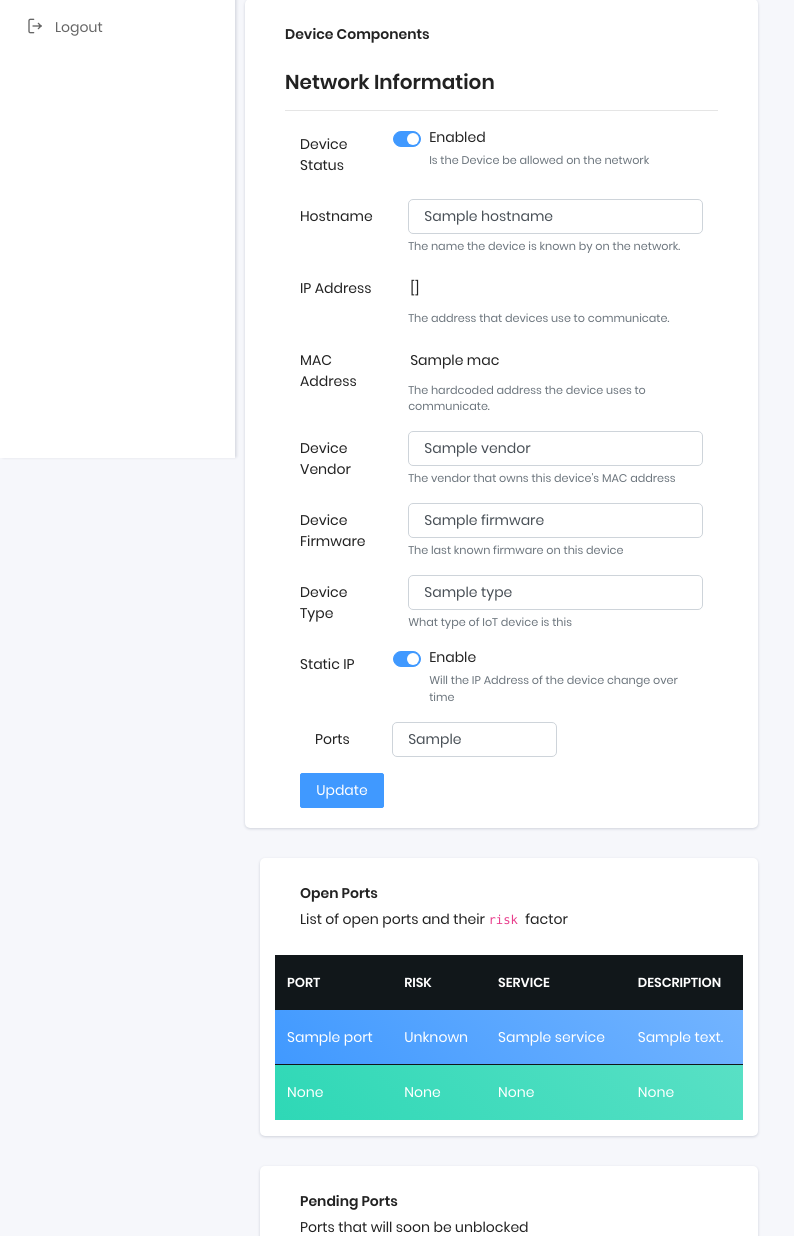
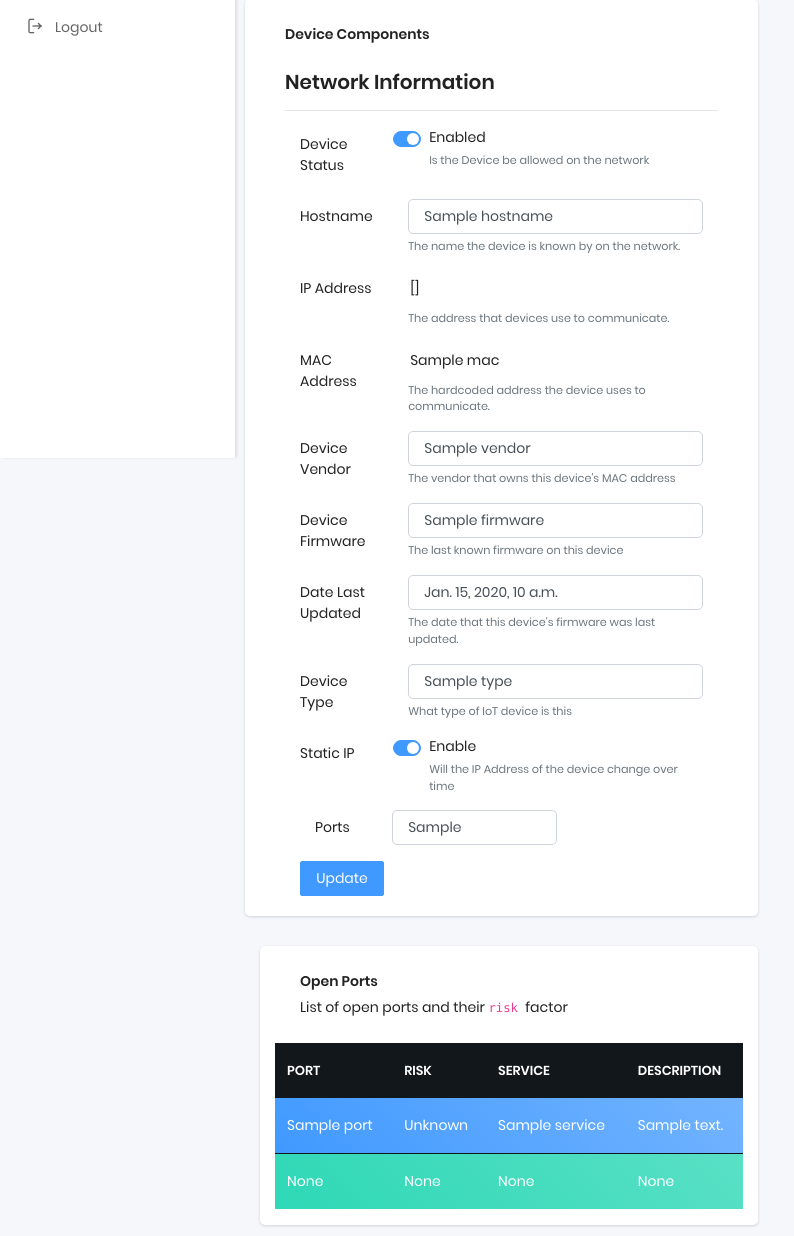
Before and after one commit to YouFoundKyle/Pi-LINk, a Django app: template web/core/templates/device_overview.html in a window 1280 px wide. Shown: the part 398-1634 px from the top of the page, without its empty margins (0-794 px from the left). Run offline with Django 3.2, Linux system fonts and the light colour scheme; the template is opened without the code that fills it: most values are stand-ins (such as "Sample title", 1, 10 or a date in 2020); parts of the project's set-up code (start-up, migrations or seed data) failed here and were passed over; some libraries are stand-ins or nearby versions.

Commit message:
changed update functionality

```diff
--- a/web/app/forms.py
+++ b/web/app/forms.py
@@ -10,6 +10,7 @@ class DeviceForm(forms.Form):
     vendor = forms.CharField(required=False)
     deviceType = forms.CharField(required=False)
     deviceStatus = forms.BooleanField()
+    last_updated = forms.CharField(required=False)
 
 class UpdateForm(forms.Form):
     mac = forms.CharField()
--- a/web/app/functionality/util.py
+++ b/web/app/functionality/util.py
@@ -41,15 +41,17 @@ def get_device_info(ip):
     return {"IP":ip,"MAC":"NOT FOUND", "lease_state":"NOT FOUND", "hostname":"NOT FOUND", "vendor":"NOT FOUND","port_usage":[],"date":"NOT FOUND", "unknown": None}
 
 def dump_update_info(update_info):
-    print("TEST", file=sys.stderr)
     with open(ROOT_DIR + "/web/" + "lease_DB.json", "r+") as db:
         lease_db = json.load(db)
         mac = update_info['mac']
         if mac in lease_db.keys():
+            print("mac is in db")
             new_date = update_info['last_update']
             lease_db[mac]["last_updated"] = new_date
+            print(lease_db[mac])
     with open(ROOT_DIR + "/web/" + "lease_DB.json", "w+") as db:
         json.dump(lease_db, db)
+    print("exiting")
 
 def dump_device_info(device_info):
     """
@@ -84,6 +86,7 @@ def dump_device_info(device_info):
                 retrieved_device['device_status'] = DeviceStatus.ENABLED.value if device_info['deviceStatus'] else DeviceStatus.DISABLED.value
                 retrieved_device['vendor'] = device_info['vendor']
                 retrieved_device['hostname'] = device_info['hostname']
+                retrieved_device['last_updated'] = device_info['last_updated']
                 print(retrieved_device)
                 lease_db[lease] = retrieved_device
                 updated_leases = lease_db
--- /dev/null
+++ b/web/core/static/assets/js/pages/dev_overview.js
@@ -0,0 +1,5 @@
+$(document).ready(function() {
+    $(function() {
+        $( "#last_updated" ).datepicker();
+      });
+});
--- a/web/core/templates/device_overview.html
+++ b/web/core/templates/device_overview.html
@@ -1,10 +1,13 @@
 {% extends "layouts/base.html" %}
 
 {% block title %} Device Overview {% endblock %}
-
 <!-- Specific CSS goes HERE -->
-{% block stylesheets %}{% endblock stylesheets %}
-
+{% block stylesheets %}
+<link rel="stylesheet" href="//code.jquery.com/ui/1.11.4/themes/smoothness/jquery-ui.css">
+<link type="text/css" rel="stylesheet" src="css/jquery-ui.min.css">
+<link type="text/css" rel="stylesheet" src="css/jquery-ui.structure.min.css">
+<link type="text/css" rel="stylesheet" src="css/jquery-ui.theme.min.css">
+{% endblock stylesheets %}
 {% block content %}
 
     <!-- [ Main Content ] start -->
@@ -109,6 +112,13 @@
                                     <div class="col-sm-9">
                                         <input type="text" class="form-control" id="firmware" name="firmware" value= "{{ firmware }}">
                                         <small id="firmware" class="form-text text-muted">The last known firmware on this device</small>
+                                    </div>
+                                </div>
+                                <div class="form-group row">
+                                    <label for="last_updated" class="col-sm-3 col-form-label">Date Last Updated</label>
+                                    <div class="col-sm-9">
+                                        <input type="text" class="form-control" id="last_updated" name="last_updated" value= "{{ last_updated }}">
+                                        <small id="last_updated_label" class="form-text text-muted">The date that this device's firmware was last updated.</small>
                                     </div>
                                 </div>
                                 <div class="form-group row">
@@ -234,5 +244,9 @@
 
     <script src="/static/assets/js/plugins/apexcharts.min.js"></script>
     <script src="/static/assets/js/pages/chart-apex.js"></script>
+    <script src="/static/assets/js/pages/dev_overview.js"></script>
+    <!-- <script src="https://code.jquery.com/jquery-1.12.4.js"></script> -->
+    <script src="https://code.jquery.com/ui/1.12.1/jquery-ui.js"></script>
+
 
 {% endblock javascripts %}
```
Also changed, not shown: web/app/views.py (+31 -32 lines), web/core/static/assets/js/pages/net_overview.js (+12 -8 lines), web/core/templates/network_overview.html (+6 -9 lines), web/lease_DB.json (+1 -1 lines).
